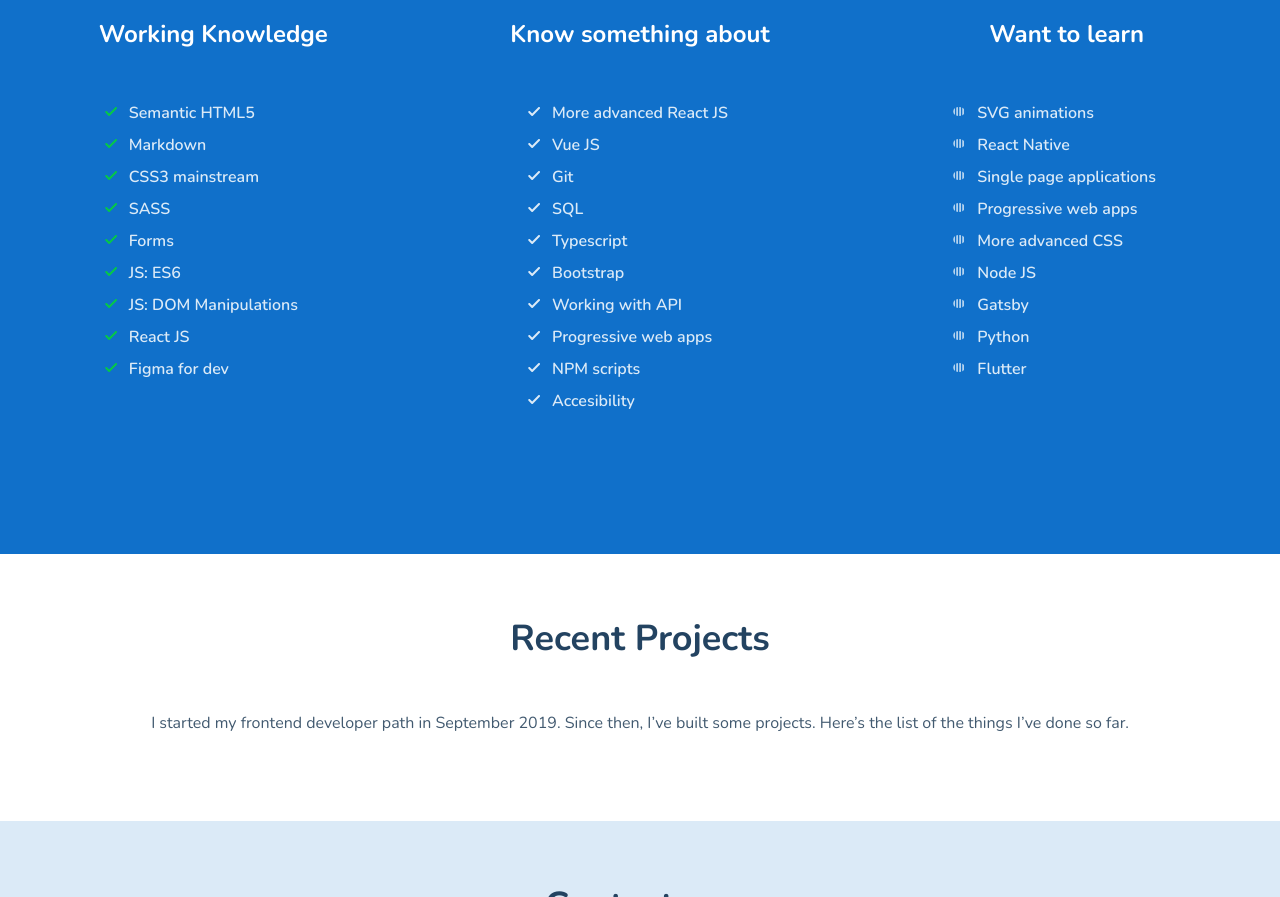
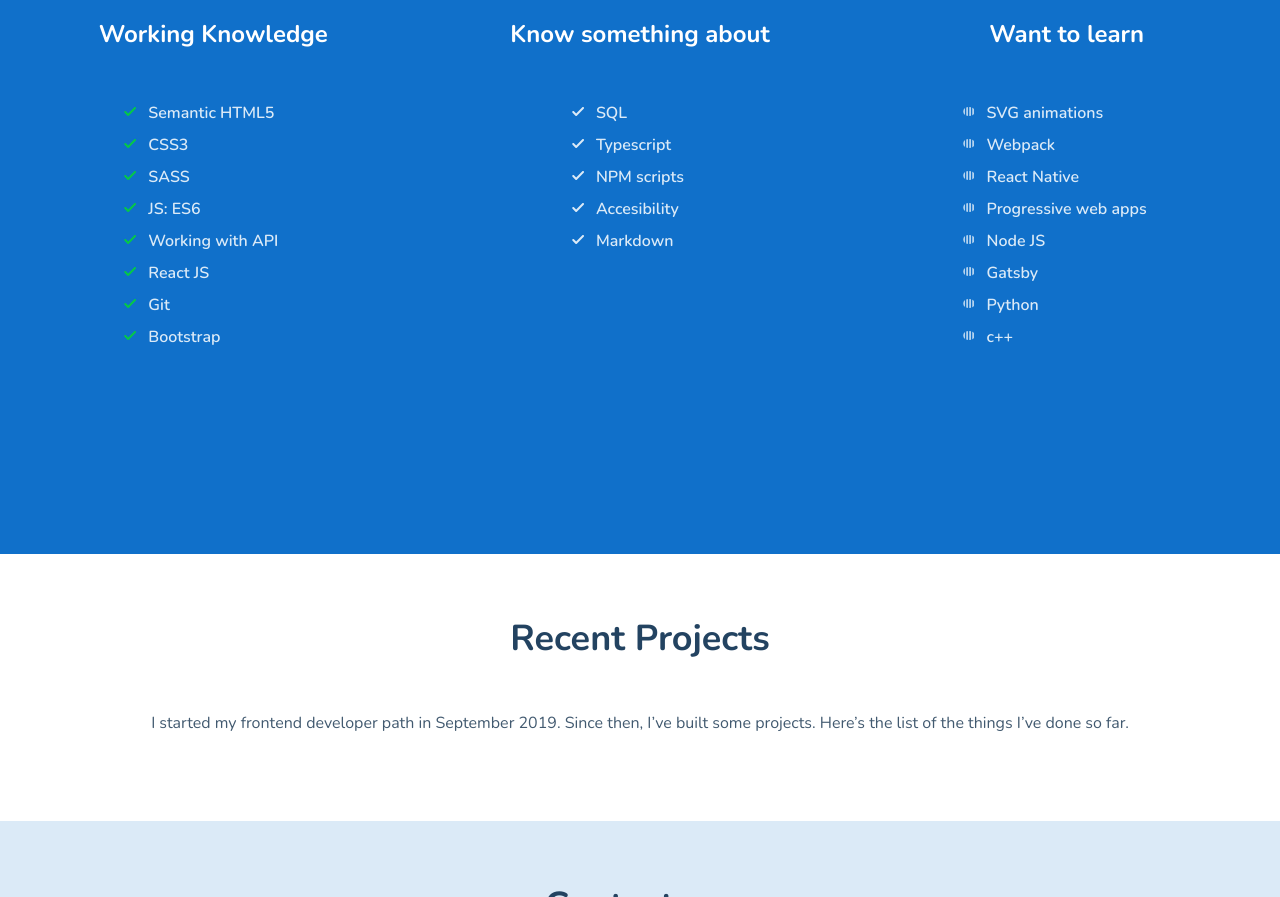
Before and after one commit to dziekonskik/WTF-PortfolioProject, a website built with webpack: page src/pages/index.html in a window 1280 px wide. Shown: the part 1016-1913 px from the top of the page. Built offline with nearby package versions, Linux system fonts and the light colour scheme; no server answers.

Commit message:
add changes to skills and etch base for projects

```diff
--- a/src/js/index.js
+++ b/src/js/index.js
@@ -2,15 +2,13 @@ import '../scss/main.scss';
 
 const url = 'https://api.github.com/users/dziekonskik/repos';
 const projectsContainer = document.querySelector('.projects--js');
-
-console.log(projectsContainer);
 
 fetch(url)
   .then((response) => response.json())
   .then((response) => {
     response.forEach((repository) => {
       const { homepage, description, name, html_url } = repository;
-      if (homepage) {
+      if (description) {
         projectsContainer.innerHTML += ` <div class="github">
       <header class="github__heading">
         <div class="github__heading__dot-container">
--- a/src/pages/index.html
+++ b/src/pages/index.html
@@ -59,25 +59,20 @@
             <li class="skills__list__item skills__list__item--green">
               Semantic HTML5
             </li>
-            <li class="skills__list__item skills__list__item--green">
-              Markdown
-            </li>
-            <li class="skills__list__item skills__list__item--green">
-              CSS3 mainstream
-            </li>
+            <li class="skills__list__item skills__list__item--green">CSS3</li>
             <li class="skills__list__item skills__list__item--green">SASS</li>
-            <li class="skills__list__item skills__list__item--green">Forms</li>
             <li class="skills__list__item skills__list__item--green">
               JS: ES6
             </li>
             <li class="skills__list__item skills__list__item--green">
-              JS: DOM Manipulations
+              Working with API
             </li>
             <li class="skills__list__item skills__list__item--green">
               React JS
             </li>
+            <li class="skills__list__item skills__list__item--green">Git</li>
             <li class="skills__list__item skills__list__item--green">
-              Figma for dev
+              Bootstrap
             </li>
           </ul>
         </article>
@@ -85,29 +80,18 @@
           <div class="skills__emoji">🤔</div>
           <h3 class="skills__h3">Know something about</h3>
           <ul class="skills__list">
-            <li class="skills__list__item skills__list__item--white">
-              More advanced React JS
-            </li>
-            <li class="skills__list__item skills__list__item--white">Vue JS</li>
-            <li class="skills__list__item skills__list__item--white">Git</li>
             <li class="skills__list__item skills__list__item--white">SQL</li>
             <li class="skills__list__item skills__list__item--white">
               Typescript
-            </li>
-            <li class="skills__list__item skills__list__item--white">
-              Bootstrap
-            </li>
-            <li class="skills__list__item skills__list__item--white">
-              Working with API
-            </li>
-            <li class="skills__list__item skills__list__item--white">
-              Progressive web apps
             </li>
             <li class="skills__list__item skills__list__item--white">
               NPM scripts
             </li>
             <li class="skills__list__item skills__list__item--white">
               Accesibility
+            </li>
+            <li class="skills__list__item skills__list__item--white">
+              Markdown
             </li>
           </ul>
         </article>
@@ -119,16 +103,13 @@
               SVG animations
             </li>
             <li class="skills__list__item skills__list__item--bullet">
+              Webpack
+            </li>
+            <li class="skills__list__item skills__list__item--bullet">
               React Native
             </li>
             <li class="skills__list__item skills__list__item--bullet">
-              Single page applications
-            </li>
-            <li class="skills__list__item skills__list__item--bullet">
               Progressive web apps
-            </li>
-            <li class="skills__list__item skills__list__item--bullet">
-              More advanced CSS
             </li>
             <li class="skills__list__item skills__list__item--bullet">
               Node JS
@@ -139,9 +120,7 @@
             <li class="skills__list__item skills__list__item--bullet">
               Python
             </li>
-            <li class="skills__list__item skills__list__item--bullet">
-              Flutter
-            </li>
+            <li class="skills__list__item skills__list__item--bullet">c++</li>
           </ul>
         </article>
       </div>
--- a/src/scss/modules/github.scss
+++ b/src/scss/modules/github.scss
@@ -24,9 +24,9 @@
     background-color: $color-console-gray1;
     display: flex;
     align-items: center;
-    justify-content: start;
+    justify-content: flex-start;
     height: 4rem;
-    align-self: start;
+    align-self: flex-start;
 
     &__dot-container {
       width: 4rem;
```
